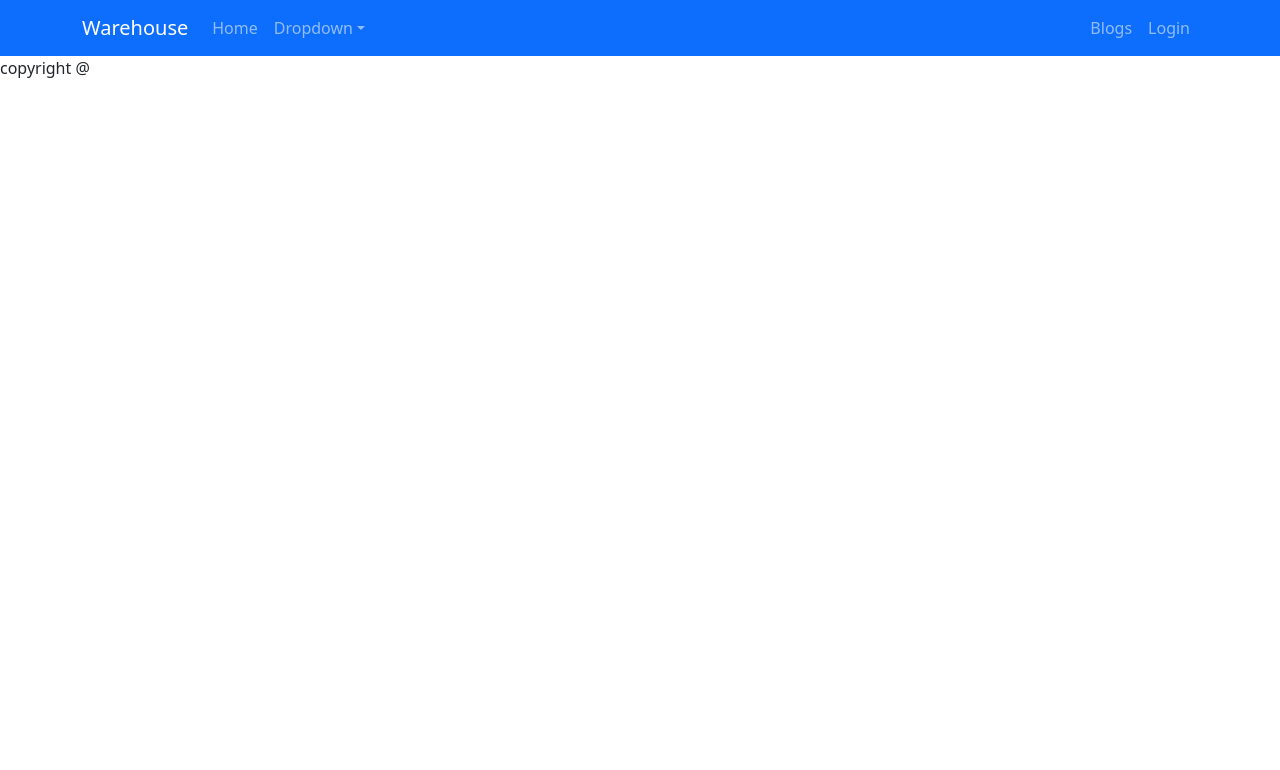
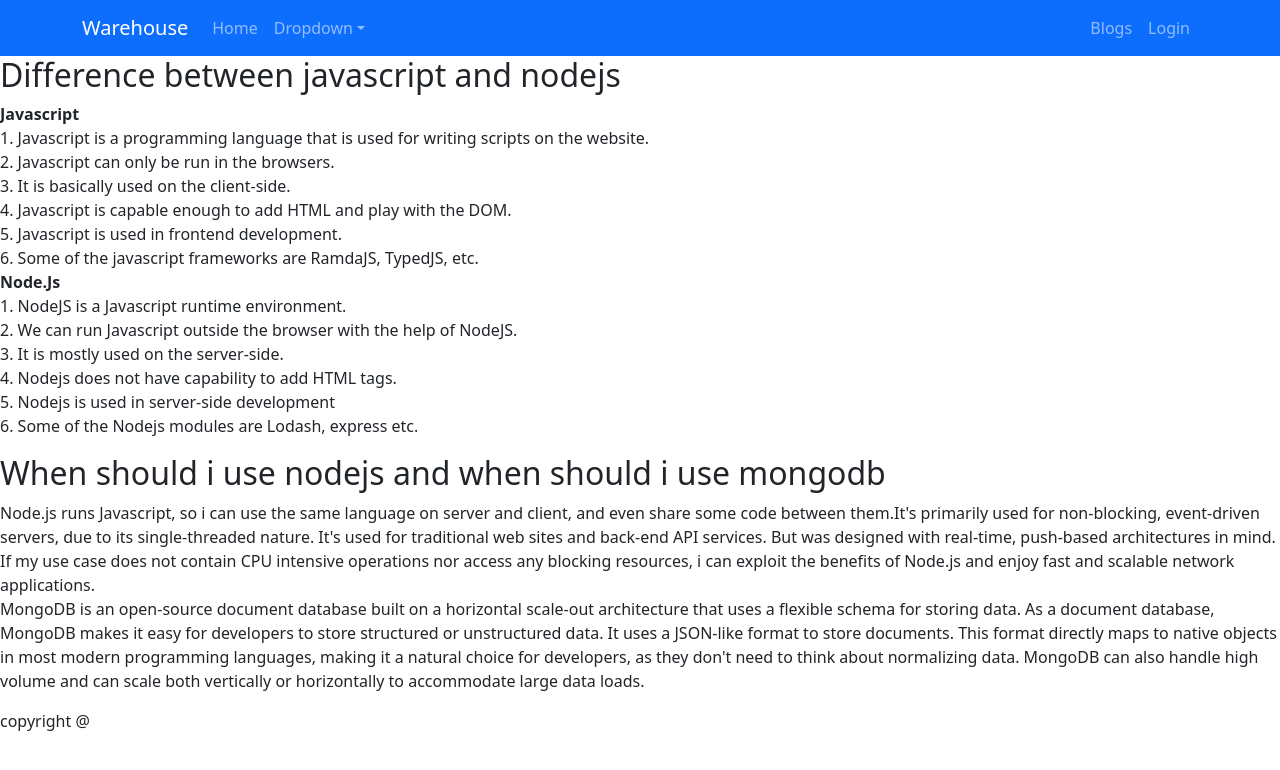
Before and after one commit to BrishtiShil/warehouse-management-client-side, a React (Create React App) app: page /blogs in a window 1280 px wide. Shown: the top 770 px of the page. Built offline with nearby package versions, Linux system fonts and the light colour scheme.

Commit message:
write two quiestion

```diff
--- a/src/App.js
+++ b/src/App.js
@@ -11,7 +11,8 @@ function App() {
       <Header></Header>
       <Routes>
         <Route path="/" element={<Home></Home>}></Route>
-        <Route path="/" element={<Blogs></Blogs>}></Route>
+        <Route path="/home" element={<Home></Home>}></Route>
+        <Route path="/blogs" element={<Blogs></Blogs>}></Route>
       </Routes>
       <Footer></Footer>
     </div>
--- a/src/Pages/Blogs/Blogs.js
+++ b/src/Pages/Blogs/Blogs.js
@@ -3,7 +3,29 @@ import React from 'react';
 const Blogs = () => {
     return (
         <div>
-            <h2>This is blogs</h2>
+            <h2>Difference between javascript and nodejs</h2>
+            <p>
+                <strong>Javascript</strong><br />
+                1. Javascript is a programming language that is used for writing scripts on the website.<br />
+                2. Javascript can only be run in the browsers.<br />
+                3. It is basically used on the client-side.<br />
+                4. Javascript is capable enough to add HTML and play with the DOM.<br />
+                5. Javascript is used in frontend development.<br />
+                6. Some of the javascript frameworks are RamdaJS, TypedJS, etc.<br />
+                <strong>Node.Js</strong><br />
+                1. NodeJS is a Javascript runtime environment.<br />
+                2. We can run Javascript outside the browser with the help of NodeJS.<br />
+                3. It is mostly used on the server-side.<br />
+                4. Nodejs does not have capability to add HTML tags.<br />
+                5. Nodejs is used in server-side development<br />
+                6. Some of the Nodejs modules are Lodash, express etc.<br />
+            </p>
+            <h2>When should i use nodejs and when should i use mongodb</h2>
+            <p>
+                Node.js runs Javascript, so i can use the same language on server and client, and even share some code between them.It's primarily used for non-blocking, event-driven servers, due to its single-threaded nature. It's used for traditional web sites and back-end API services. But was designed with real-time, push-based architectures in mind. If my use case does not contain CPU intensive operations nor access any blocking resources, i can exploit the benefits of Node.js and enjoy fast and scalable network applications.<br />
+
+                MongoDB is an open-source document database built on a horizontal scale-out architecture that uses a flexible schema for storing data. As a document database, MongoDB makes it easy for developers to store structured or unstructured data. It uses a JSON-like format to store documents. This format directly maps to native objects in most modern programming languages, making it a natural choice for developers, as they don't need to think about normalizing data. MongoDB can also handle high volume and can scale both vertically or horizontally to accommodate large data loads.
+            </p>
         </div>
     );
 };
```
